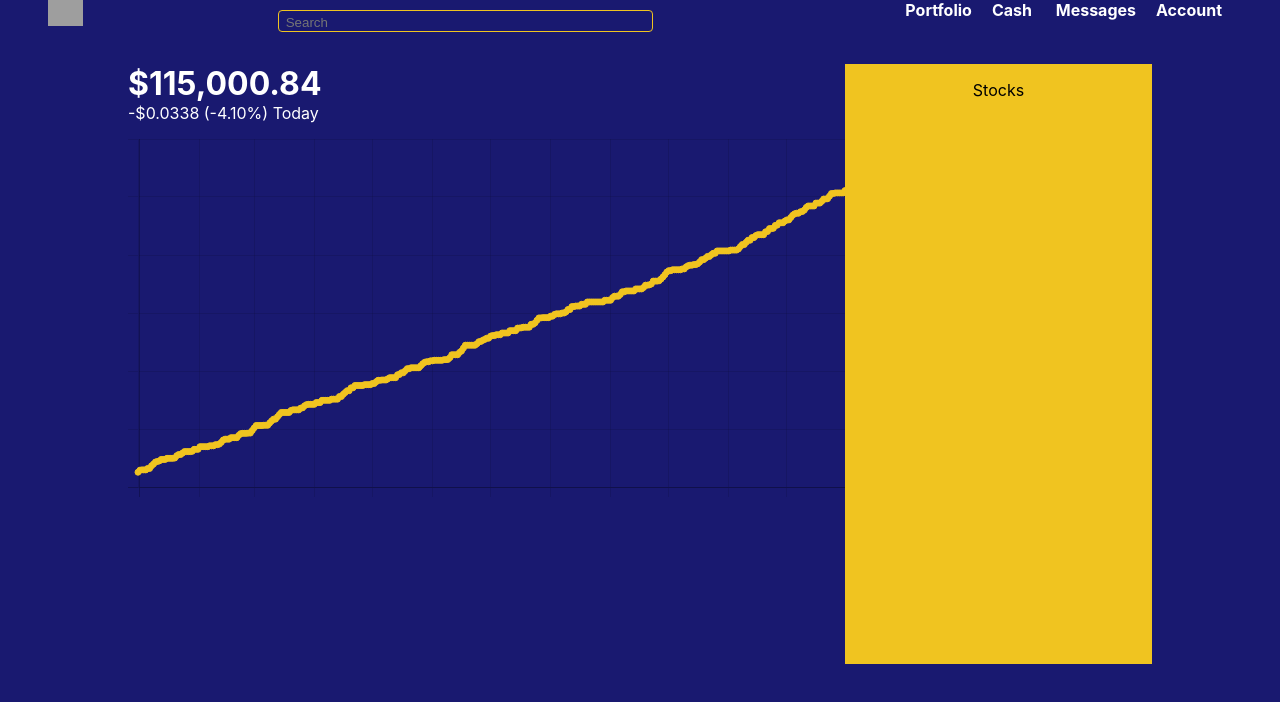
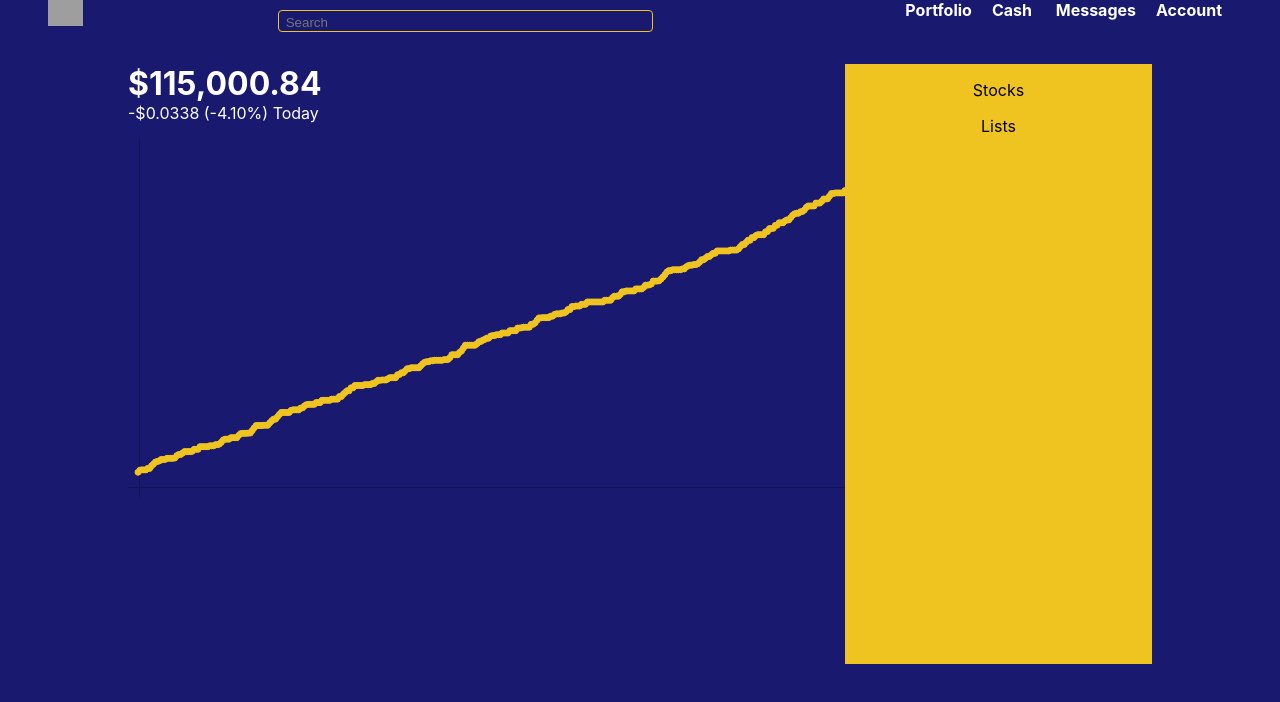
Before and after one commit to DCR430/Moon, a React (Create React App) app: page / in a window 1280 px wide. Shown: the top 702 px of the page. Built offline with nearby package versions, Linux system fonts and the light colour scheme; grey boxes are pictures that could not be loaded.

Commit message:
lines removed from LineGraph

```diff
--- a/src/Feed.css
+++ b/src/Feed.css
@@ -14,3 +14,10 @@
     .feed_portfolio p{
         margin-top: 0;
     }
+   .chart{
+       width: 100%;
+   }
+   .feed_chart{
+        display: flex;
+        flex-direction: column;
+   }
--- a/src/LineGraph.js
+++ b/src/LineGraph.js
@@ -77,11 +77,17 @@ function LineGraph() {
                         },
                         ticks:{
                             display:false
+                        },
+                        gridLines: {
+                            color: "rgba(0, 0, 0, 0)",
                         }
                     }],
                     yAxes:[{
                         ticks:{
                             display: false
+                        },
+                        gridLines: {
+                            color: "rgba(0, 0, 0, 0)",
                         }
                     }]
                 }
--- a/src/Stats.css
+++ b/src/Stats.css
@@ -1,4 +1,5 @@
 .stats{
     background-color: #f0c420;
     flex: 0.3;
+    flex-shrink: 0;
   }
--- a/src/Stats.js
+++ b/src/Stats.js
@@ -8,9 +8,21 @@ function Stats() {
                 <div className="stats_header">
                     <p>Stocks</p>
                 </div>
+                <div className="stats_conent">
+                    <div className="stats_row">
+              {/* current stocks */}
+                    </div>
+                </div>
+            <div className="stats_header">
+                <p>Lists</p>
             </div>
-
+            <div className="stats_conent">
+                <div className="stats_row">
+              {/*  stocks we can buy */}
+              </div>
+            </div>
         </div>
+    </div>
     )
 }
 
```
Also changed, not shown: 1 other file (tests, documents, lock files or other folders).
